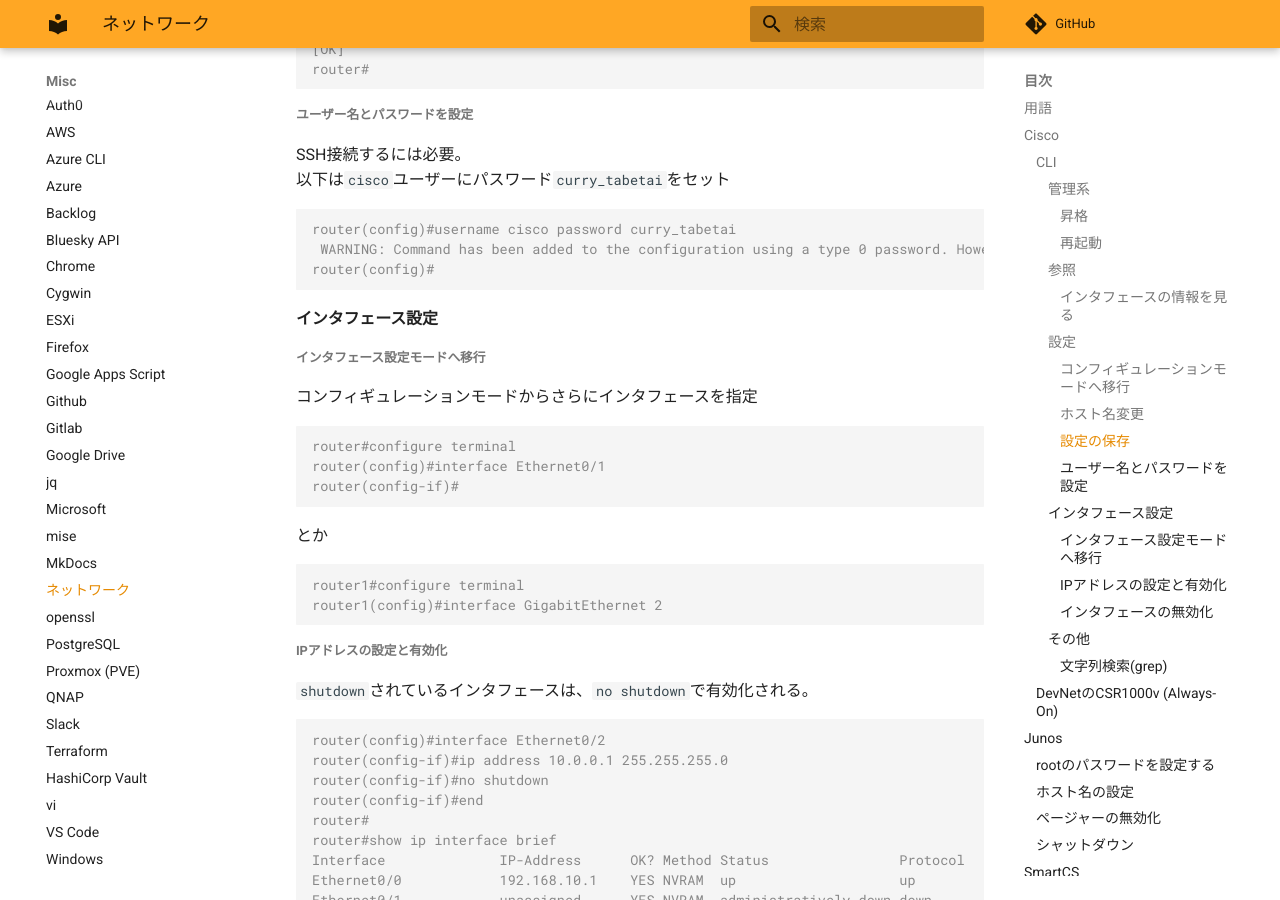
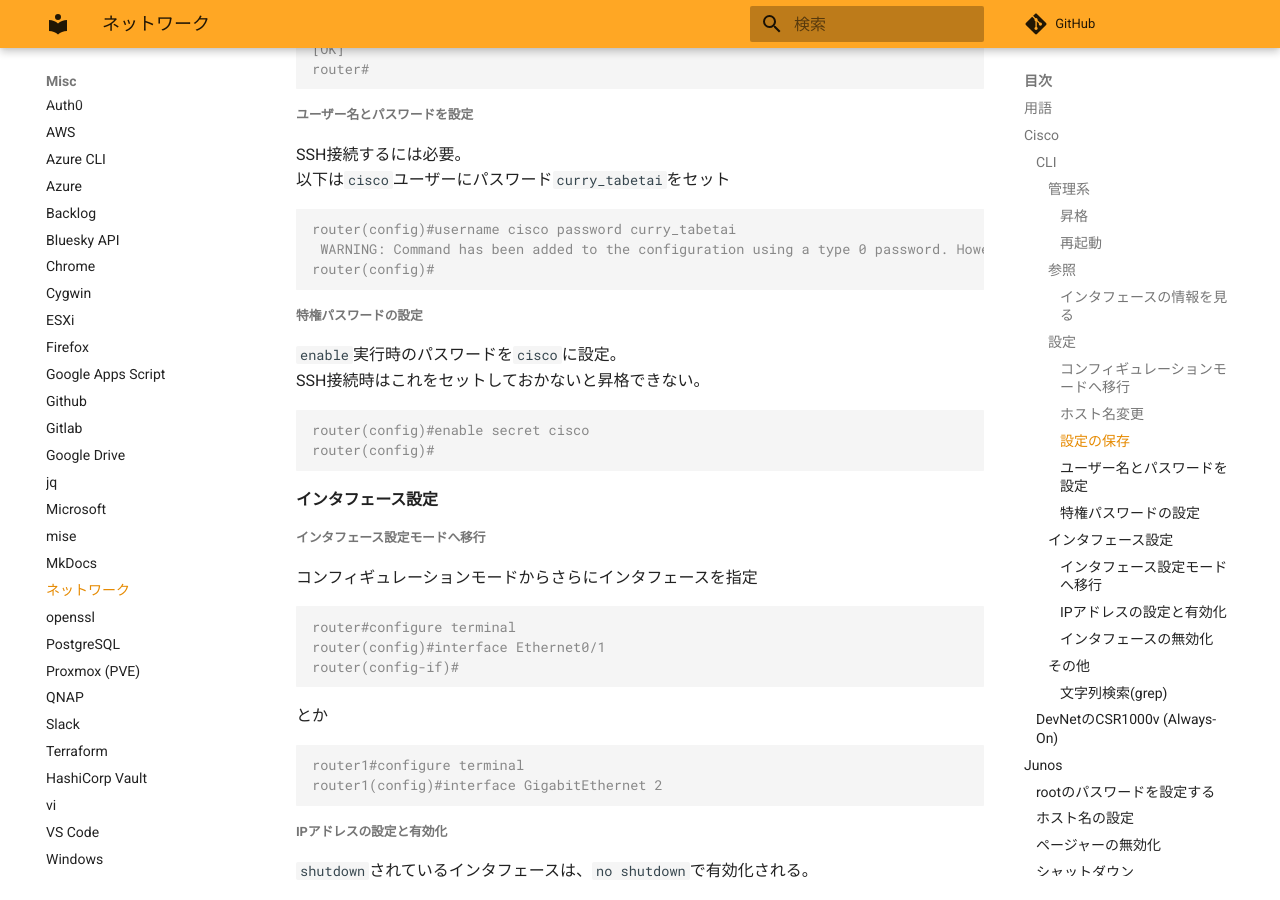
Before and after one commit to zaki-lknr/docs, an MkDocs documentation site: the page built from docs/Misc/network.md, in a window 1280 px wide and 900 px high, scrolled down 1888 px. Built offline with MkDocs 1.6.1 and Material for MkDocs 9.7.7, drawn with Linux system fonts in a browser that asks for light colours; comment, search, counter and statistics services are not loaded.

Commit message:
add: misc/network/cisco: enableのパスワード設定

````diff
--- a/docs/Misc/network.md
+++ b/docs/Misc/network.md
@@ -97,6 +97,16 @@ SSH接続するには必要。
 ```console
 router(config)#username cisco password curry_tabetai
  WARNING: Command has been added to the configuration using a type 0 password. However, recommended to migrate to strong type-6 encryption
+router(config)#
+```
+
+##### 特権パスワードの設定
+
+`enable`実行時のパスワードを`cisco`に設定。
+SSH接続時はこれをセットしておかないと昇格できない。
+
+```console
+router(config)#enable secret cisco
 router(config)#
 ```
 
````
